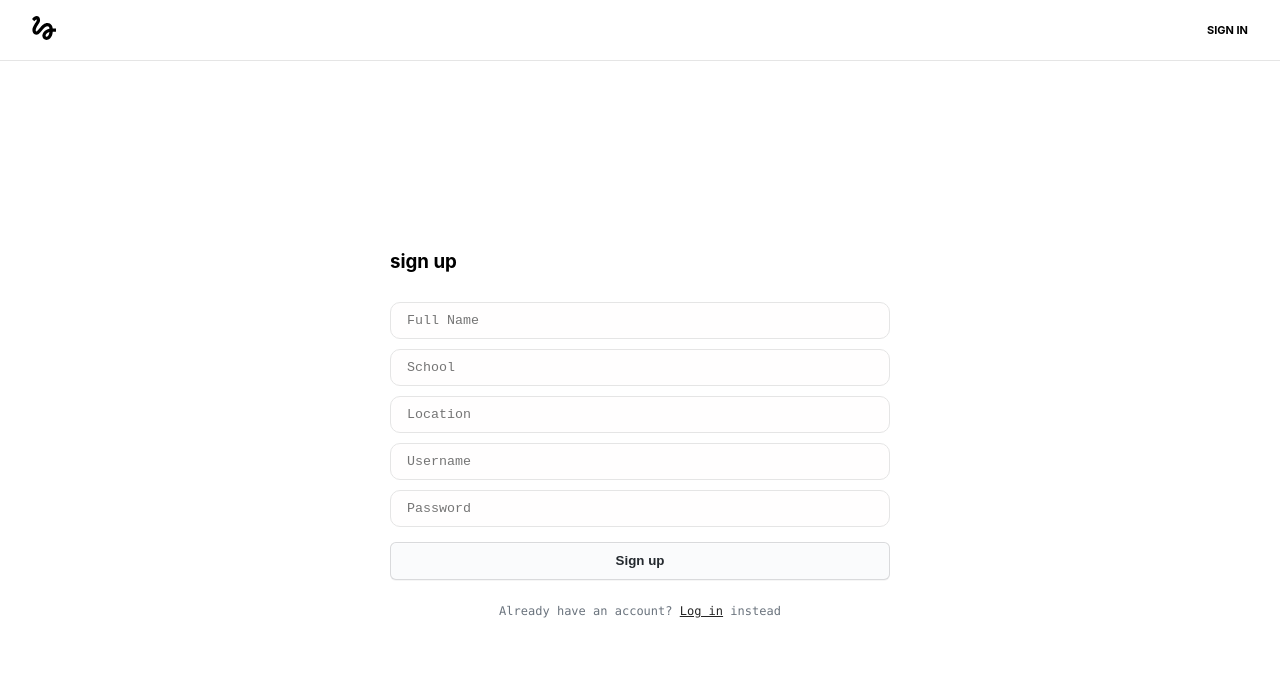
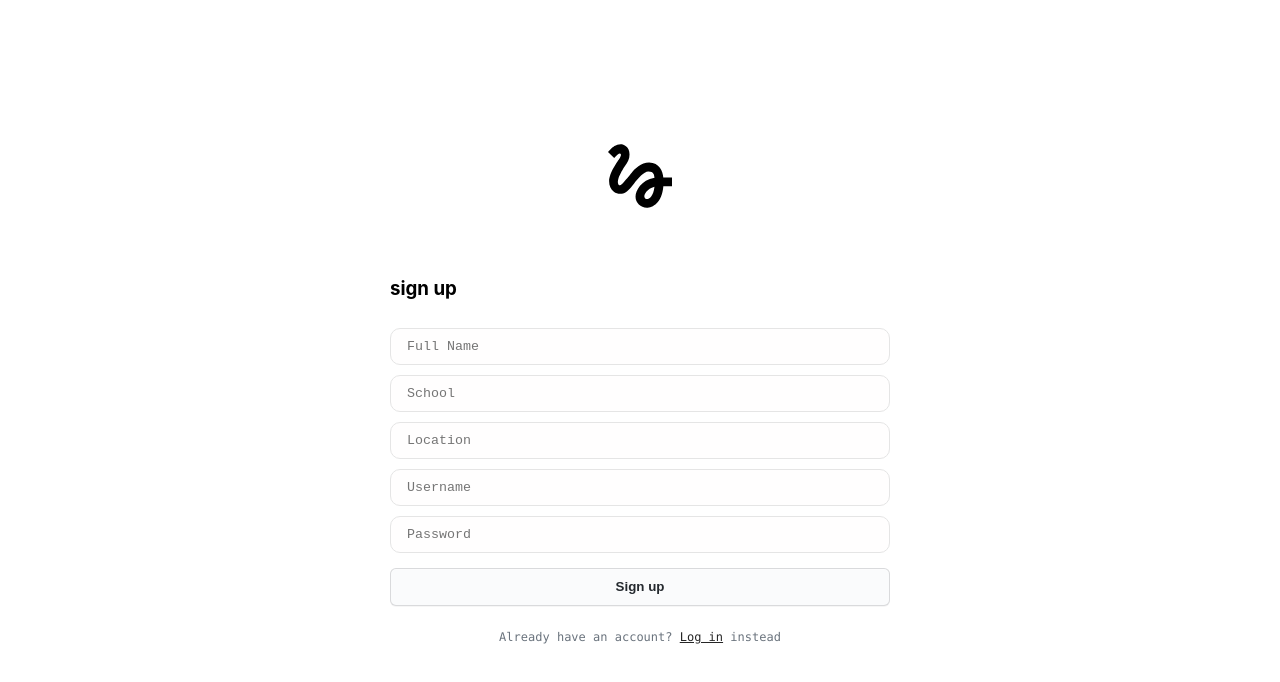
Before and after one commit to Study-With-Friends/App, a React (Create React App) app: page /auth/signup in a window 1280 px wide. Shown: the top 682 px of the page. Built offline with nearby package versions, Linux system fonts and the light colour scheme.

Commit message:
feat: tabs

```diff
--- a/src/components/Auth/Navbar.jsx
+++ b/src/components/Auth/Navbar.jsx
@@ -8,7 +8,6 @@ export default function Navbar() {
             <a href="/">
                 <img style={styles.logo} src={logo}/>
             </a>
-            <a className="uppercase bold" style={styles.action}>Sign In</a>
             </div>
         </div>
     )
@@ -17,7 +16,7 @@ export default function Navbar() {
 const styles = {
     navbar: {
         display: 'flex',
-        borderBottom: '1px solid #e5e5e5',
+        // borderBottom: '1px solid #e5e5e5',
         justifyContent: 'center',
     },
     navbarContainer: {
--- a/src/components/Common/Button.jsx
+++ b/src/components/Common/Button.jsx
@@ -9,8 +9,8 @@ const Button = styled.button`
     outline: none;
     padding-left: 16px;
     padding-right: 16px;
-    padding-top: ${props => props.className.includes('sm') ? '3px;' : '8px;'}
-    padding-bottom: ${props => props.className.includes('sm') ? '3px;' : '8px;'}
+    padding-top: ${props => props.className && props.className.includes('sm') ? '3px;' : '8px;'}
+    padding-bottom: ${props => props.className && props.className.includes('sm') ? '3px;' : '8px;'}
     font-weight: bold;
     line-height: 20px;
     white-space: nowrap;
--- a/src/components/Home/Activity.jsx
+++ b/src/components/Home/Activity.jsx
@@ -1,4 +1,5 @@
 import React from 'react';
+import styled from 'styled-components';
 
 import UserAvatar from '../Common/UserAvatar';
 import Card from '../Common/Card';
@@ -7,6 +8,15 @@ import Pulse from '../Home/Pulse';
 import { formatDate } from '../../utils/helpers';
 
 const defaultPfp = require('../../assets/default-pfp.png');
+
+const UserLink = styled.a`
+    text-decoration: none;
+    color: black;
+    font-weight: bold;
+    &:hover {
+        text-decoration: underline;
+    }
+`;
 
 function Activity({ username, fileName, displayName, edits, avatar }) {
     const editsPerDay = {};
@@ -33,16 +43,18 @@ function Activity({ username, fileName, displayName, edits, avatar }) {
     return (
         <Card style={styles.horizontal}>
             <div className="left" style={styles.horizontalCentered}>
-                <UserAvatar
-                    className="sm"
-                    src={avatar || defaultPfp}
-                    style={styles.avatar}
-                />
+                <a href={`/${username}`}>
+                    <UserAvatar
+                        className="sm"
+                        src={avatar || defaultPfp}
+                        style={styles.avatar}
+                    />
+                </a>
                 <div style={styles.vertical}>
                     <span>
-                        <a href={`/${username}`}>
+                        <UserLink href={`/${username}`}>
                             <b>{username}</b>
-                        </a>{' '}
+                        </UserLink>{' '}
                         created a new note
                     </span>
                     <span className="mono">{displayName}</span>
--- a/src/components/Home/Navbar.jsx
+++ b/src/components/Home/Navbar.jsx
@@ -17,7 +17,7 @@ export default function Navbar({ user }) {
 const styles = {
     navbar: {
         display: 'flex',
-        borderBottom: '1px solid #e5e5e5',
+        // borderBottom: '1px solid #e5e5e5',
         justifyContent: 'center',
     },
     navbarContainer: {
@@ -28,6 +28,8 @@ const styles = {
         alignItems: 'center',
         justifyContent: 'space-between',
         padding: '16px 32px',
+        marginTop: 20,
+        marginBottom: 50,
     },
     logo: {
         width: 24,
--- a/src/components/Profile/NoteItem.jsx
+++ b/src/components/Profile/NoteItem.jsx
@@ -10,7 +10,7 @@ function NoteItem({ noteData, openNoteHandler }) {
                 flex: 1,
                 cursor: 'pointer',
                 justifyContent: 'space-between',
-                marginBottom: 3,
+                marginBottom: 15,
             }}
             onClick={() => openNoteHandler(noteData.name)}
         >
--- a/src/pages/Home.jsx
+++ b/src/pages/Home.jsx
@@ -5,15 +5,18 @@ import axios from 'axios';
 import { normalizeDate } from "../utils/helpers";
 
 import Navbar from '../components/Home/Navbar';
-import Content from '../components/Common/Content';
+import ContentWide from '../components/Common/ContentWide';
 import Title from '../components/Common/Title';
 import Activity from '../components/Home/Activity';
+import Tabs from '../components/Common/Tabs';
+import Tab from '../components/Common/Tab';
 
 export default function Home() {
 
     const [user, setUser] = useState();
-    const [users, setUsers] = useState([]);
+    const [users, setUsers] = useState();
     const [allActivity, setAllActivity] = useState({});
+    const [currentTab, setCurrentTab] = useState('activity');
 
     useEffect(() => {
         console.log(user);
@@ -25,13 +28,12 @@ export default function Home() {
             setUser(data);
         }
     };
-
     const getUsers = async () => {
         const { data, status } = await axios.get('/v1/users');
         if (status === 200) {
             setUsers(data);
         }
-    }
+    };
 
     const getAllActivity = async () => {
         const { data, status } = await axios.get('/v1/activity?dayCount=365');
@@ -41,20 +43,20 @@ export default function Home() {
     }
 
     useEffect(() => {
+        getAllActivity();
         getUser();
         getUsers();
-        getAllActivity();
     }, []);
-
-    useEffect(() => {
-        console.log(users);
-    }, [users]);
 
     return (
         <div>
             <Navbar user={user} />
-            <Content>
-                { allActivity ?
+            <ContentWide>
+                <Tabs style={{ marginBottom: 20 }}>
+                    <Tab className={currentTab === 'activity' ? 'active' : ''} onClick={() => setCurrentTab('activity')}>activity</Tab>
+                    <Tab className={currentTab === 'users' ? 'active' : ''} onClick={() => setCurrentTab('users')}>users</Tab>
+                </Tabs>
+                { currentTab === 'activity' && allActivity ?
                     Object.keys(allActivity).map(day => {
                         if (allActivity[day].length == 0) return;
                         return (
@@ -76,7 +78,14 @@ export default function Home() {
                         Looks a little empty. Upload some notes!
                     </div>
                 }
-            </Content>
+                { currentTab === 'users' && users &&
+                    users.map(user => {
+                        return (
+                            <div>{JSON.stringify(user)}</div>
+                        )
+                    })
+                }
+            </ContentWide>
         </div>
     )
 }
--- a/src/pages/Login.jsx
+++ b/src/pages/Login.jsx
@@ -9,6 +9,8 @@ import Content from '../components/Common/Content';
 import Input from '../components/Common/Input';
 import Button from '../components/Common/Button';
 import Link from '../components/Common/Link';
+
+const logo = require('../assets/logo.svg');
 
 function Login({ history }) {
     const [username, setUsername] = useState();
@@ -58,8 +60,11 @@ function Login({ history }) {
 
     return (
         <FullHeightContainer>
-            <Navbar />
+            {/* <Navbar /> */}
             <Content style={styles.vCenter}>
+                <div style={styles.logoContainer}>
+                    <img src={logo} style={styles.logo} />
+                </div>
                 <Title>log in</Title>
                 <span className={'mono ' + (success ? 'success' : 'error')} style={{ marginBottom: 5 }}>{responseMessage}</span>
                 <Input type="text" placeholder="Username" value={username} onChange={e => setUsername(e.target.value)} />
@@ -82,6 +87,7 @@ function Login({ history }) {
 
 const styles = {
     vCenter: {
+        display: 'flex',
         flex: 1,
         justifyContent: 'center'
     },
@@ -89,7 +95,17 @@ const styles = {
         fontSize: 12,
         color: '#6A737D',
         marginTop: '2em',
-    }
+    },
+    logo: {
+        height: 64,
+        width: 64,
+    },
+    logoContainer: {
+        display: 'flex',
+        alignItems: 'center',
+        justifyContent: 'center',
+        marginBottom: 50
+    },
 };
 
 export default Login;
--- a/src/pages/Profile.jsx
+++ b/src/pages/Profile.jsx
@@ -7,7 +7,7 @@ import {
     PeopleIcon,
 } from '@primer/octicons-react';
 
-import Navbar from '../components/Home/Navbar';
+import Navbar from '../components/Profile/Navbar';
 import Content from '../components/Common/Content';
 import Name from '../components/Profile/Name';
 import Details from '../components/Profile/Details';
--- a/src/pages/Signup.jsx
+++ b/src/pages/Signup.jsx
@@ -9,6 +9,8 @@ import Content from '../components/Common/Content';
 import Input from '../components/Common/Input';
 import Button from '../components/Common/Button';
 import Link from '../components/Common/Link';
+
+const logo = require('../assets/logo.svg');
 
 function Signup({ history }) {
 
@@ -86,8 +88,10 @@ function Signup({ history }) {
 
     return (
         <FullHeightContainer>
-            <Navbar />
             <Content style={styles.vCenter}>
+                <div style={styles.logoContainer}>
+                    <img src={logo} style={styles.logo} />
+                </div>
                 <Title>sign up</Title>
                 <span className={'mono ' + (success ? 'success' : 'error')} style={{ marginBottom: 5 }}>{responseMessage}</span>
                 <Input type="text" placeholder="Full Name" value={name} onChange={e => setName(e.target.value)} />
@@ -129,7 +133,17 @@ const styles = {
         fontSize: 12,
         color: '#6A737D',
         marginTop: '2em',
-    }
+    },
+    logo: {
+        height: 64,
+        width: 64,
+    },
+    logoContainer: {
+        display: 'flex',
+        alignItems: 'center',
+        justifyContent: 'center',
+        marginBottom: 50
+    },
 };
 
 export default Signup;
```
